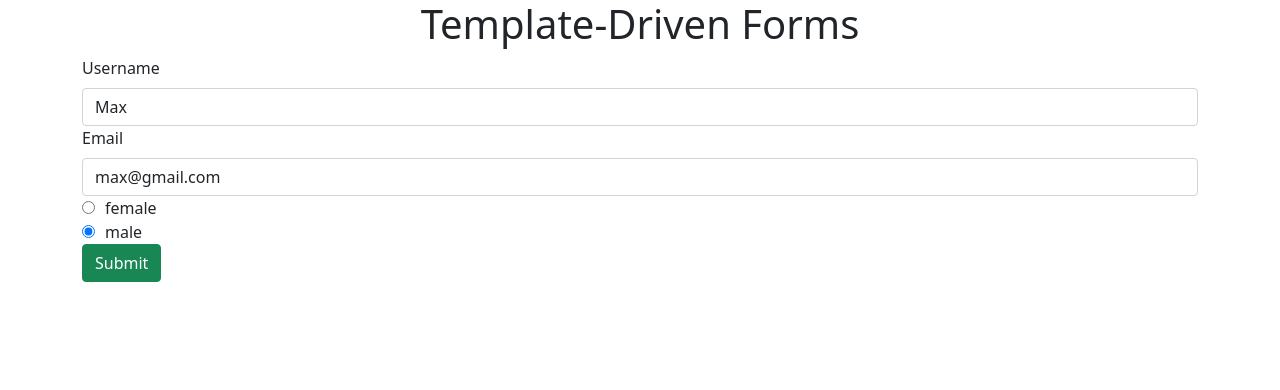
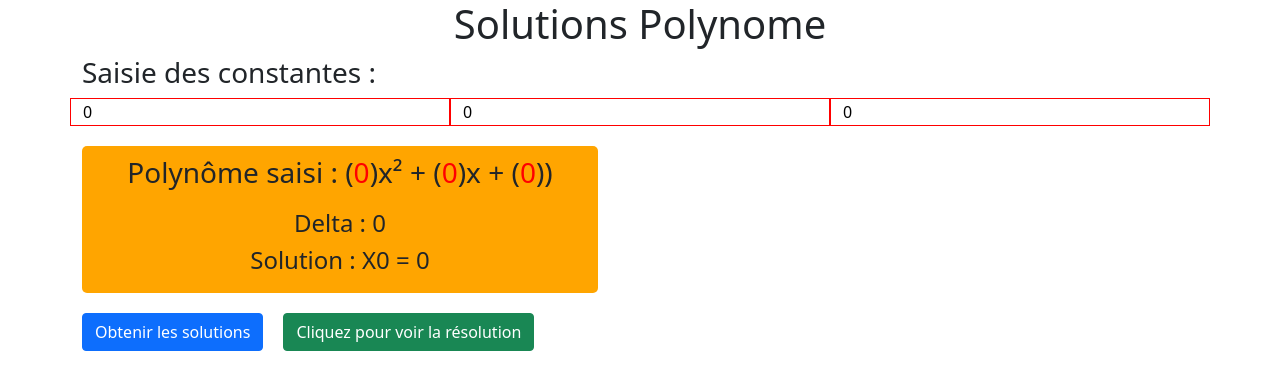
Before and after one commit to Clem10101998/formation-angular, an Angular app: page / in a window 1280 px wide. Shown: the top 390 px of the page. Built offline with nearby package versions, Linux system fonts and the light colour scheme.

Commit message:
work on polynomes

```diff
--- a/angular.json
+++ b/angular.json
@@ -1,5 +1,8 @@
 {
   "$schema": "./node_modules/@angular/cli/lib/config/schema.json",
+  "cli": {
+    "analytics": false
+  },
   "version": 1,
   "newProjectRoot": "projects",
   "projects": {
--- a/src/app/app.component.html
+++ b/src/app/app.component.html
@@ -1,23 +1,29 @@
-<h1 style="text-align: center;">Template-Driven Forms</h1>
+<h1 style="text-align: center;">Solutions Polynome</h1>
 <div class="container">
-  <!-- Définition du formulaire à utiliser et de la méthode de soumission -->
-  <form [formGroup]="signupForm" (ngSubmit)="onSubmit()">
-    <div class="col-12">
-      <!-- Définition de l'input du formulaire avec formControlName -->
-      <label for="username" class="form-label">Username</label>
-      <input type="text" class="form-control" id="username" placeholder="jacques" formControlName="username">
-      <span *ngIf="showErrorsforUsername()" style="color: red;">Username required</span>
-    </div>
-    <div class="col-12">
-      <label for="email" class="form-label">Email</label>
-      <input type="email" class="form-control" id="email" placeholder="jacques@gmail.com" formControlName="email">
-    </div>
-    <div class="col-12" *ngFor="let gender of genders">
-      <label><input type="radio" [value]="gender" formControlName="gender"><span style="margin-left: 10px;">{{gender}}</span></label>
-    </div>
 
-    <button class="btn btn-success" type="submit" [disabled]="!signupForm.valid">Submit</button>
+  <form >
 
   </form>
 
+<h3>Saisie des constantes : </h3>
+
+  <div class="row">
+    <input id="a" class="col" type="text" placeholder="a" [(ngModel)]="a" style="border: 1px solid red;">
+    <input class="col" type="text" placeholder="b" [(ngModel)]="b" style="border: 1px solid red;">
+    <input class="col" type="text" placeholder="c"[(ngModel)]="c"  style="border: 1px solid red;">
+  </div>
+  <div style="background-color: orange; margin: 20px 600px 20px 0px; border-radius: 5px; padding: 10px; text-align: center;">
+    <h3>Polynôme saisi : (<span style="color: red;">{{a}}</span>)x² +
+      (<span style="color: red;">{{b}}</span>)x +
+      (<span style="color: red;">{{c}}</span>))</h3>
+    <h4 style="margin-top: 20px;">Delta : {{delta}}</h4>
+    <h4 *ngIf="delta === 0">Solution : X0 = {{x1}}</h4>
+    <h4 *ngIf="delta > 0">Solutions : X1 = {{x1}} et X2 = {{x2}}</h4>
+  </div>
+
+  <h1 style="color: orange; margin-bottom: 20px;" *ngIf="delta < 0">La résolution avec les nombres complexes arrivent prochainement.</h1>
+
+  <button class="btn btn-primary" (click)="getSolution()">Obtenir les solutions</button>
+  <button class="btn btn-success" style="margin-left: 20px;">Cliquez pour voir la résolution</button>
+
 </div>
--- a/src/app/app.component.ts
+++ b/src/app/app.component.ts
@@ -8,43 +8,39 @@ import { FormArray, FormControl, FormGroup, NgForm, Validators } from '@angular/
 })
 export class AppComponent implements OnInit{
 
-  genders = ['female', 'male'];
-  signupForm!: FormGroup;
+  polynome = new FormGroup({
 
-  //Définition du formulaire et des validators
+  });
+
   ngOnInit(): void {
-    this.signupForm = new FormGroup({
-      'username': new FormControl(null, Validators.required),
-      //Multiple Validators
-      'email': new FormControl(null, [Validators.required, Validators.email]),
-      'gender': new FormControl('female'),
-    });
-
-    //Permet d'indiquer si le formulaire est valide
-    this.signupForm.statusChanges.subscribe(
-      (status) => console.log(status)
-    );
-
-    //Set the value of each input
-    this.signupForm.setValue({
-      'username': 'Max',
-      'email': 'max@gmail.com',
-      'gender':'male'
-    });
+    //throw new Error('Method not implemented.');
   }
 
-  //Submitting form
-  onSubmit(){
-    console.log(this.signupForm.value);
-    //Reset input after submitting
-    this.signupForm.reset();
+  a = 0;
+  b = 0;
+  c = 0;
+
+  delta = 0;
+  x1 = 0;
+  x2 = 0;
+
+  getSolution(){
+
+    this.delta = (this.b)**2 - 4*this.a*this.c;
+    if(this.delta == 0){
+
+      this.x1 = -this.b/(2*this.a);
+
+    }else if(this.delta > 0){
+
+      this.x1 = (-this.b - Math.sqrt(this.delta))/(2*this.a);
+      this.x2 = (-this.b + Math.sqrt(this.delta))/(2*this.a);
+    }
+
+    return null;
   }
 
-  //Validator for username
-  showErrorsforUsername(){
-    const username = this.signupForm.controls.username;
-    return username.hasError('required');
-  }
-
-
 }
+function sqrt(delta: number) {
+  throw new Error('Function not implemented.');
+}
```
